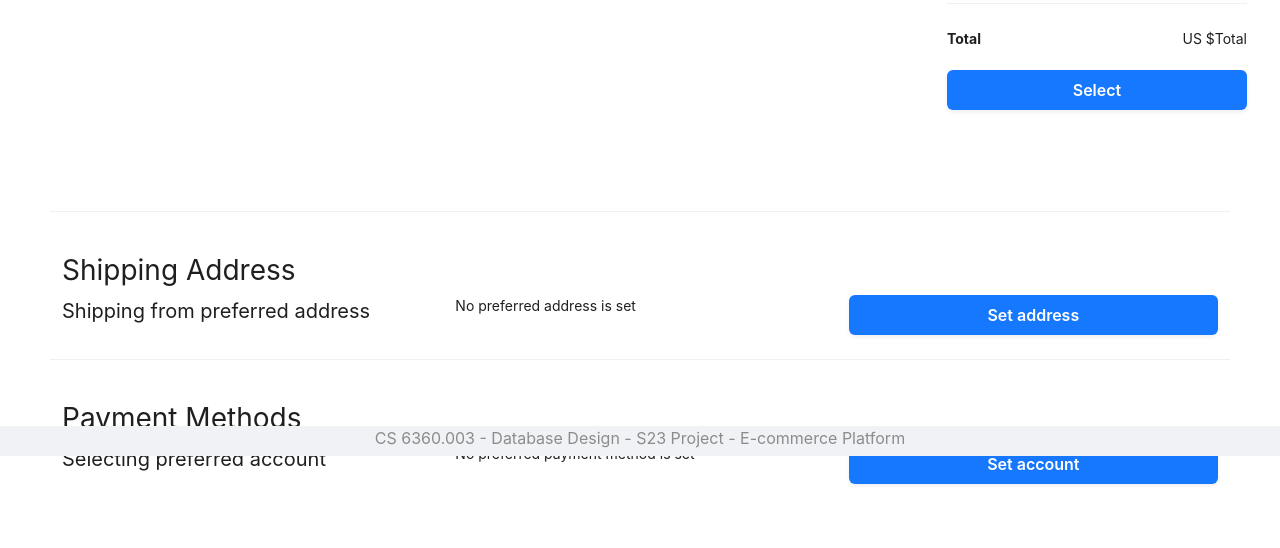
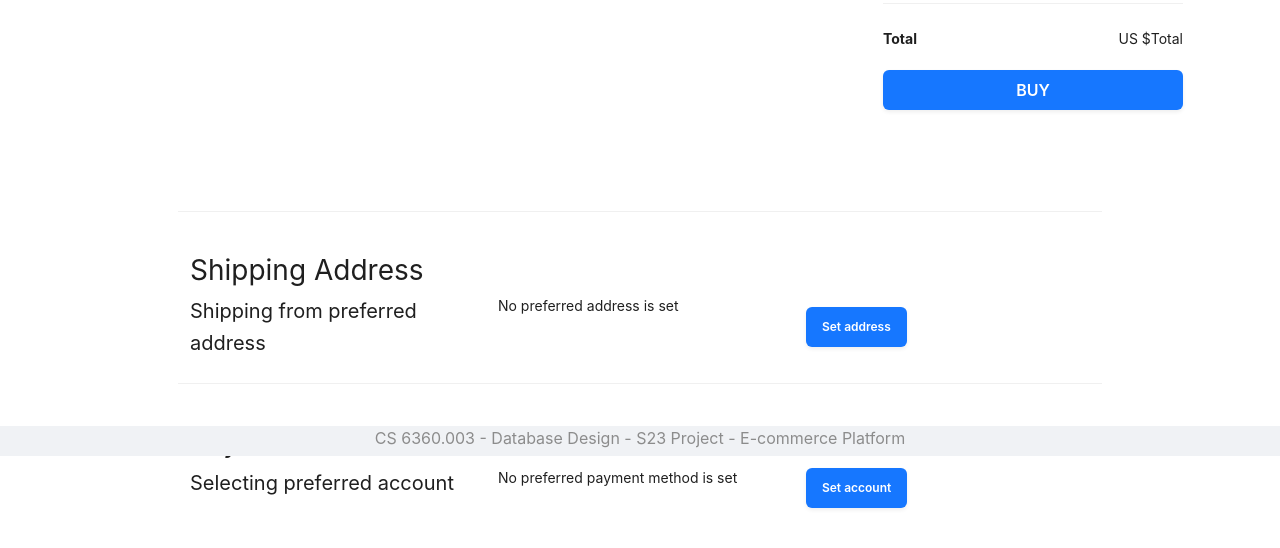
Before and after one commit to Moksha97/Ecommerce, a React (Create React App) app in the folder frontend/: page /cart in a window 1280 px wide. Shown: the part 344-892 px from the top of the page. Built offline with nearby package versions, Linux system fonts and the light colour scheme; no server answers.

Commit message:
Minor style

```diff
--- a/frontend/src/pages/Cart.jsx
+++ b/frontend/src/pages/Cart.jsx
@@ -119,7 +119,13 @@ class Cart extends Component {
         >
           <AppHeader />
           <Categories />
-          <Content style={{ paddingBottom: "100px" }}>
+          <Content
+            style={{
+              paddingBottom: "100px",
+              paddingLeft: "10%",
+              paddingRight: "10%",
+            }}
+          >
             <Row
               gutter={[24, 0]}
               justify="left"
@@ -289,7 +295,7 @@ class Cart extends Component {
                       }}
                       type="primary"
                     >
-                      Select
+                      BUY
                     </Button>
                   </div>
                 </div>
@@ -332,21 +338,8 @@ class Cart extends Component {
                 )}
               </Col>
               <Col span={8} style={{ alignSelf: "center" }}>
-                <div
-                  style={{
-                    display: "flex",
-                    flexDirection: "column",
-                    alignItems: "center",
-                    gap: "8px",
-                    Padding: "10px",
-                  }}
-                >
+                <div>
                   <Button
-                    style={{
-                      width: "100%",
-                      height: "40px",
-                      fontSize: "16px",
-                    }}
                     type="primary"
                     onClick={() => {
                       window.location.href = "/profile";
@@ -404,21 +397,8 @@ class Cart extends Component {
                 )}
               </Col>
               <Col span={8} style={{ alignSelf: "center" }}>
-                <div
-                  style={{
-                    display: "flex",
-                    flexDirection: "column",
-                    alignItems: "center",
-                    gap: "8px",
-                    Padding: "10px",
-                  }}
-                >
+                <div>
                   <Button
-                    style={{
-                      width: "100%",
-                      height: "40px",
-                      fontSize: "16px",
-                    }}
                     type="primary"
                     onClick={() => {
                       window.location.href = "/profile";
--- a/frontend/src/pages/Product.jsx
+++ b/frontend/src/pages/Product.jsx
@@ -125,7 +125,13 @@ class Product extends Component {
       >
         <AppHeader />
         <Categories />
-        <Content style={{ paddingBottom: "100px" }}>
+        <Content
+          style={{
+            paddingBottom: "100px",
+            paddingLeft: "10%",
+            paddingRight: "10%",
+          }}
+        >
           <Row
             gutter={[24, 0]}
             justify="left"
--- a/frontend/src/pages/Profile.jsx
+++ b/frontend/src/pages/Profile.jsx
@@ -241,7 +241,13 @@ class Profile extends Component {
       >
         <AppHeader />
         <Categories />
-        <Content style={{ marginBottom: "100px" }}>
+        <Content
+          style={{
+            marginBottom: "100px",
+            paddingLeft: "10%",
+            paddingRight: "10%",
+          }}
+        >
           <Row
             gutter={[24, 0]}
             justify="left"
--- a/frontend/src/pages/UserLanding.jsx
+++ b/frontend/src/pages/UserLanding.jsx
@@ -196,14 +196,21 @@ class UserLanding extends Component {
           notification={notification}
           selected={this.categorySelected}
         />
-        <Content style={{ paddingBottom: "100px", paddingTop: 0 }}>
+        <Content
+          style={{
+            paddingBottom: "100px",
+            paddingTop: 0,
+            paddingLeft: showSidebar ? "5%" : "10%",
+            paddingRight: showSidebar ? "5%" : "10%",
+          }}
+        >
           <Col
             span={24}
             style={{
               justifyContent: "right",
               display: "flex",
               alignItems: "center",
-              marginRight: "50px",
+              marginRight: "60px",
               paddingTop: "20px",
               paddingBottom: "20px",
             }}
```
